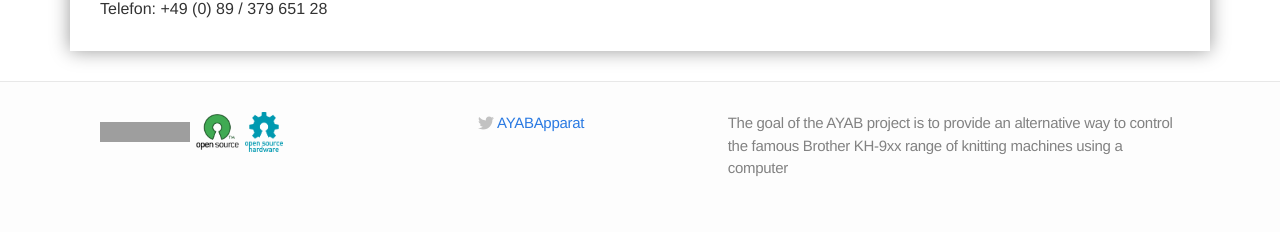
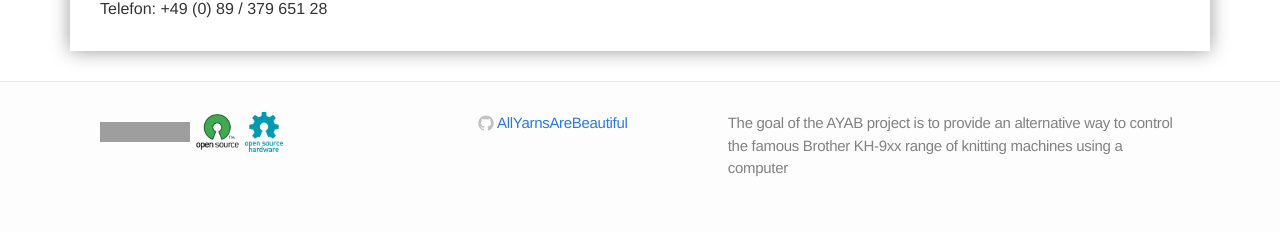
Before and after one commit to AllYarnsAreBeautiful/allyarnsarebeautiful.github.io, a Jekyll site: the page built from about.md, in a window 1280 px wide. Shown: the part 720-952 px from the top of the page. Built offline with Jekyll 4.4.1, drawn with Linux system fonts in a browser that asks for light colours; grey boxes are pictures that could not be loaded.

Commit message:
Remove Twitter, add Github and Discord

```diff
--- a/_config.yml
+++ b/_config.yml
@@ -4,7 +4,8 @@ email: info@ayab-knitting.com
 description: "The goal of the AYAB project is to provide an alternative way to control the famous Brother KH-9xx range of knitting machines using a computer"
 baseurl: ""
 url: "http://www.ayab-knitting.com"
-twitter_username: AYABApparat
+github_username: AllYarnsAreBeautiful
+discord_link: "https://discord.com/invite/HdZfuBQWyh"
 
 # Build settings
 markdown: kramdown
```
